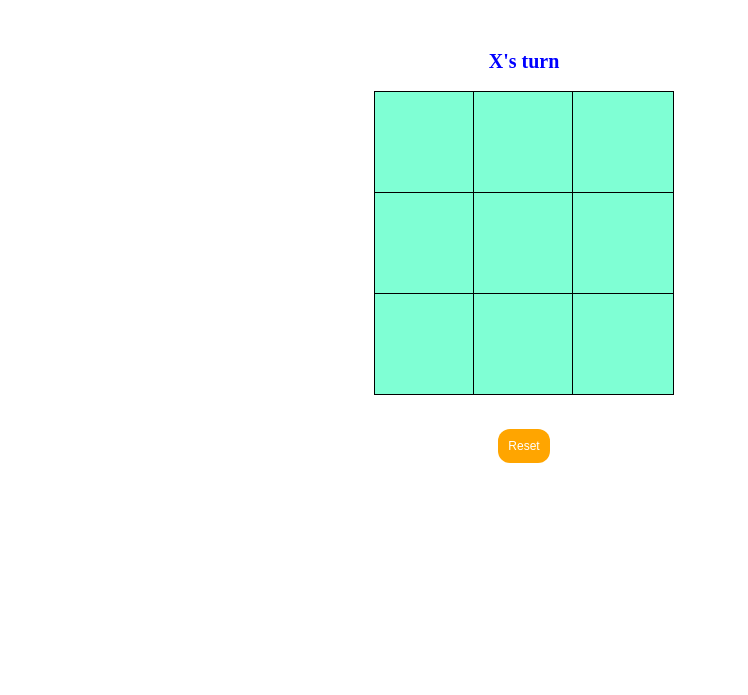
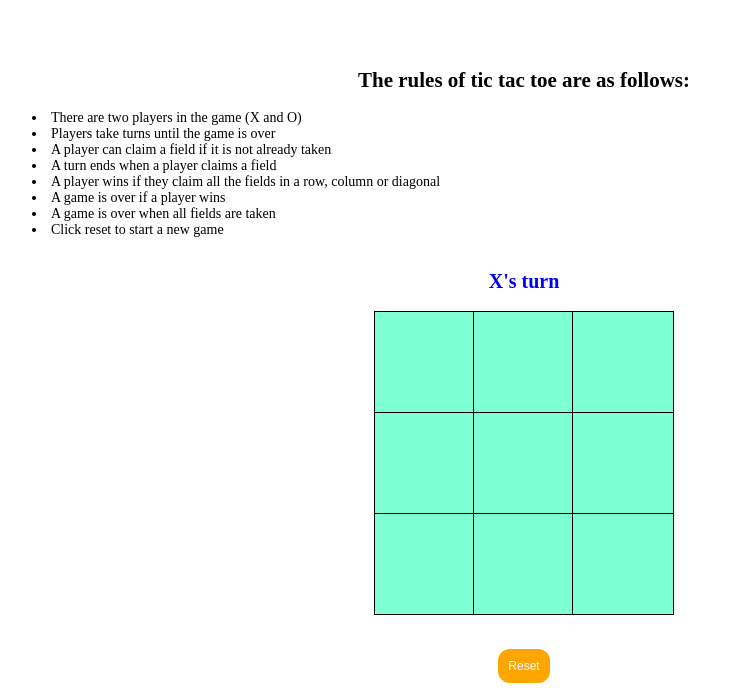
Before and after one commit to MrsVer/TicTacToe, a plain HTML site: page index.html in a window 1280 px wide. Shown: the part 156-851 px from the top of the page, without its empty margins (116-864 px from the left). Before the commit the page ends 800 px from the top, so only its background shows below. Drawn offline with Linux system fonts and the light colour scheme.

Commit message:
Add game rules

```diff
--- a/index.html
+++ b/index.html
@@ -9,6 +9,21 @@
 </head>
 <body>
   <div class="title"><h1>Tic Tac Toe</h1></div>
+  <div class="rules"><h2>
+    The rules of tic tac toe are as follows:
+  </h2></div>
+  <div class="rulespoints"><p>
+    <li>There are two players in the game (X and O)</li>
+    <li>Players take turns until the game is over</li>
+    <li>A player can claim a field if it is not already taken</li>
+    <li>A turn ends when a player claims a field</li>
+    <li>A player wins if they claim all the fields in a row, column or diagonal</li>
+    <li>A game is over if a player wins</li>
+    <li>A game is over when all fields are taken</li>
+    <li>Click reset to start a new game</li>
+  </p></div>
+
+  <br>
 
   <div class="display">
     <span class="display-player playerX">X</span>'s turn
--- a/styling.css
+++ b/styling.css
@@ -11,6 +11,17 @@
   background-clip: text;
   color: transparent;
   font-size: 40px;
+}
+
+.rules{
+  font-size: 14px;
+  text-align: center;
+}
+
+.rulespoints{
+  font-size: 14px;
+  text-align: left;
+  margin-left: 140px;
 }
 
 .display {
```
